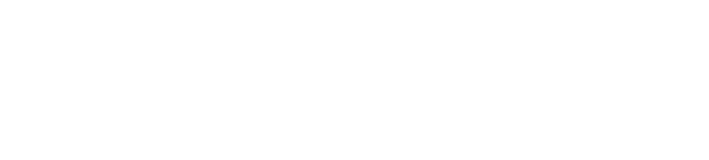
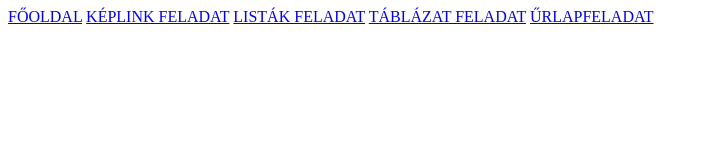
Before and after one commit to LHuba/web, a plain HTML site: page listak.html in a window 1280 px wide. Shown: the whole page, without its empty margins (0-709 px from the left). Drawn offline with Linux system fonts and the light colour scheme.

Commit message:
Navigációs menű

```diff
--- a/listak.html
+++ b/listak.html
@@ -7,5 +7,12 @@
 </head>
 <body>
 
+    <nav>
+        <a href="index.html">FŐOLDAL</a>
+        <a href="keplink.html">KÉPLINK FELADAT</a>
+        <a href="listak.html">LISTÁK FELADAT</a>
+        <a href="tablazat.html">TÁBLÁZAT FELADAT</a>
+        <a href="urlap.html">ŰRLAPFELADAT</a>
+    </nav>
 </body>
 </html>
```
Also changed, not shown: keplink.html (+7 -0 lines), tablazat.html (+7 -1 lines), urlap.html (+8 -0 lines).
